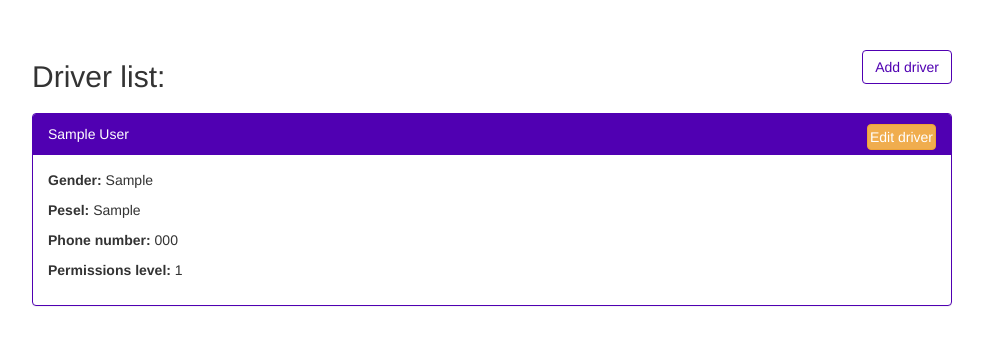
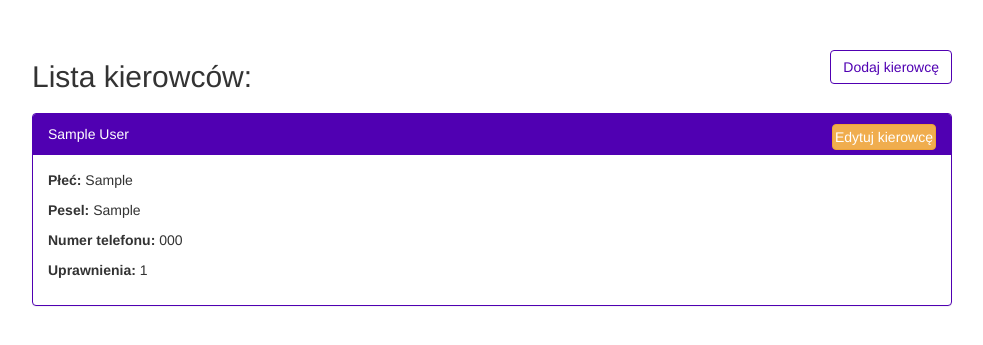
Before and after one commit to guy881/geo-pop, a Django app: page /drivers/list/ in a window 1280 px wide. Shown: the part 54-399 px from the top of the page, without its empty margins (148-1131 px from the left). Run offline with Django 3.2, Linux system fonts and the light colour scheme; a user stored in the database is signed in; tables that the repository leaves empty hold one stand-in row (values such as "Sample post"); some libraries are stand-ins or nearby versions.

Commit message:
Language corrections

```diff
--- a/templates/drivers/edit_form.html
+++ b/templates/drivers/edit_form.html
@@ -107,10 +107,10 @@
                     <div class="form-group">
                         <label class="col-md-4 control-label"></label>
                         <div class="col-md-4">
-                            <button type="submit" id="submit" class="btn btn-warning">Save<span
+                            <button type="submit" id="submit" class="btn btn-warning">Zapisz<span
                                     class="glyphicon glyphicon-send"></span>
                             </button>
-                            <a type="button" class="btn btn-danger" href="{% url 'drivers:list' %} ">Go back<span
+                            <a type="button" class="btn btn-danger" href="{% url 'drivers:list' %} ">Wróć<span
                                     class="glyphicon glyphicon-remove"></span></a>
                         </div>
                     </div>
--- a/templates/drivers/list.html
+++ b/templates/drivers/list.html
@@ -14,11 +14,10 @@
 
             <div class="row">
                 <div class="col-md-10">
-                    <h2 style="text-align:left">Driver list:</h2>
+                    <h2 style="text-align:left">Lista kierowców:</h2>
                 </div>
                 <div class="col-md-2">
-                    <a href="{% url 'drivers:create' %}" class="btn btn-outline-geo pull-right" role="button" style="float: right">Add
-                        driver</a>
+                    <a href="{% url 'drivers:create' %}" class="btn btn-outline-geo pull-right" role="button" style="float: right">Dodaj kierowcę</a>
                 </div>
             </div>
             {% if object_list %}
@@ -26,20 +25,20 @@
                     <div class="panel panel-primary">
                         <div class="panel-heading">{{ d.full_name }}
                             <a class="btn btn-warning" style="float: right; padding: 2px;"
-                               href="{% url 'drivers:edit_basic' pk=d.pk %} ">Edit driver </a>
+                               href="{% url 'drivers:edit_basic' pk=d.pk %} ">Edytuj kierowcę</a>
                         </div>
                         <div class="panel-body">
-                            <p><b>Gender:</b> {{ d.gender }}</p>
+                            <p><b>Płeć:</b> {{ d.gender }}</p>
                             <p><b>Pesel:</b> {{ d.pesel }}</p>
-                            <p><b>Phone number:</b> {{ d.phone_number }}</p>
-                            <p><b>Permissions level:</b> {{ d.permissions_level }}</p>
+                            <p><b>Numer telefonu:</b> {{ d.phone_number }}</p>
+                            <p><b>Uprawnienia:</b> {{ d.permissions_level }}</p>
                         </div>
                     </div>
                 {% endfor %}
             {% else %}
                 <div class="row">
                     <div class="col-md-8">
-                        <h3 style="text-align: left">No drivers.</h3>
+                        <h3 style="text-align: left">Brak kierowców</h3>
                     </div>
                 </div>
 
```
